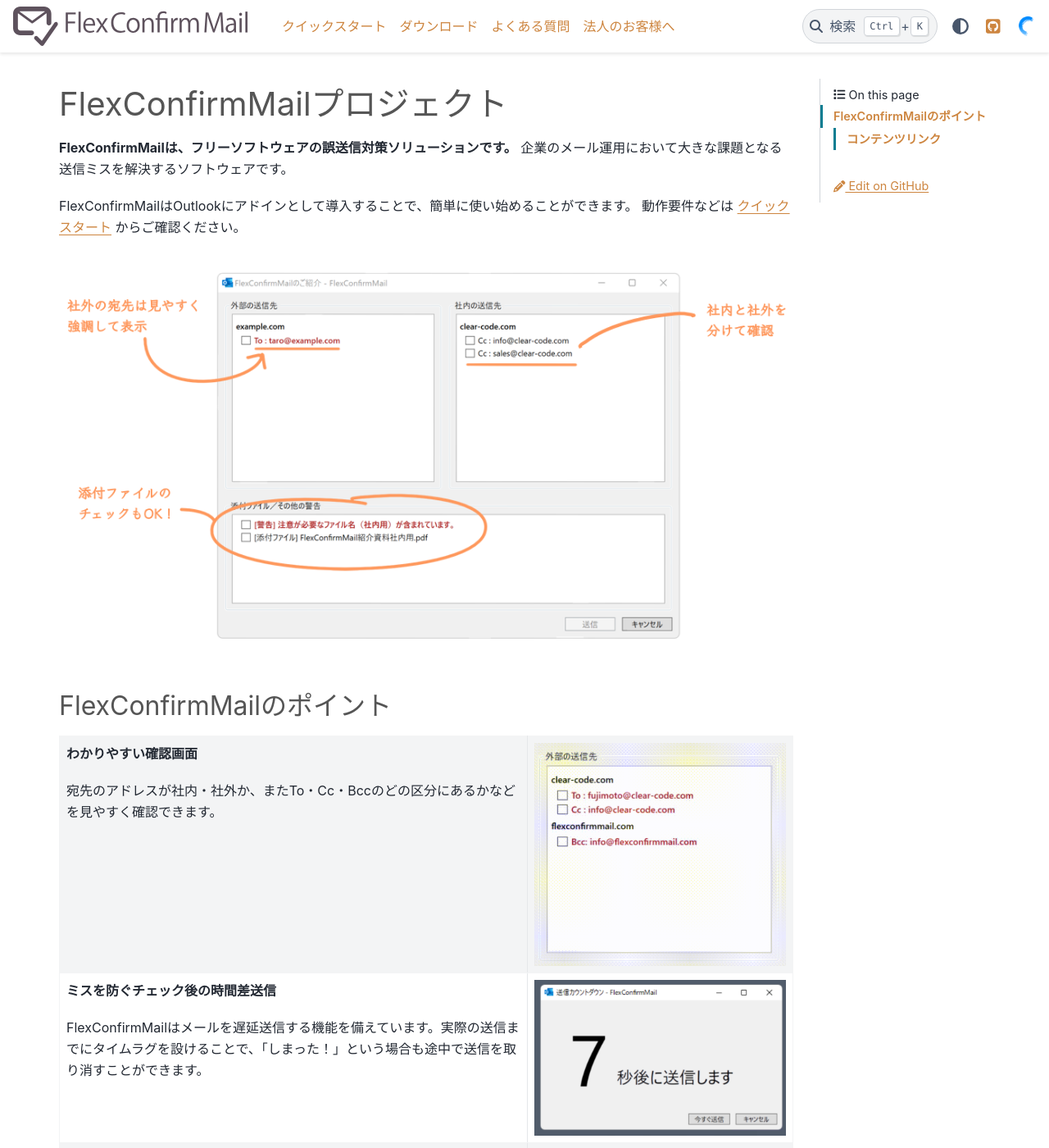
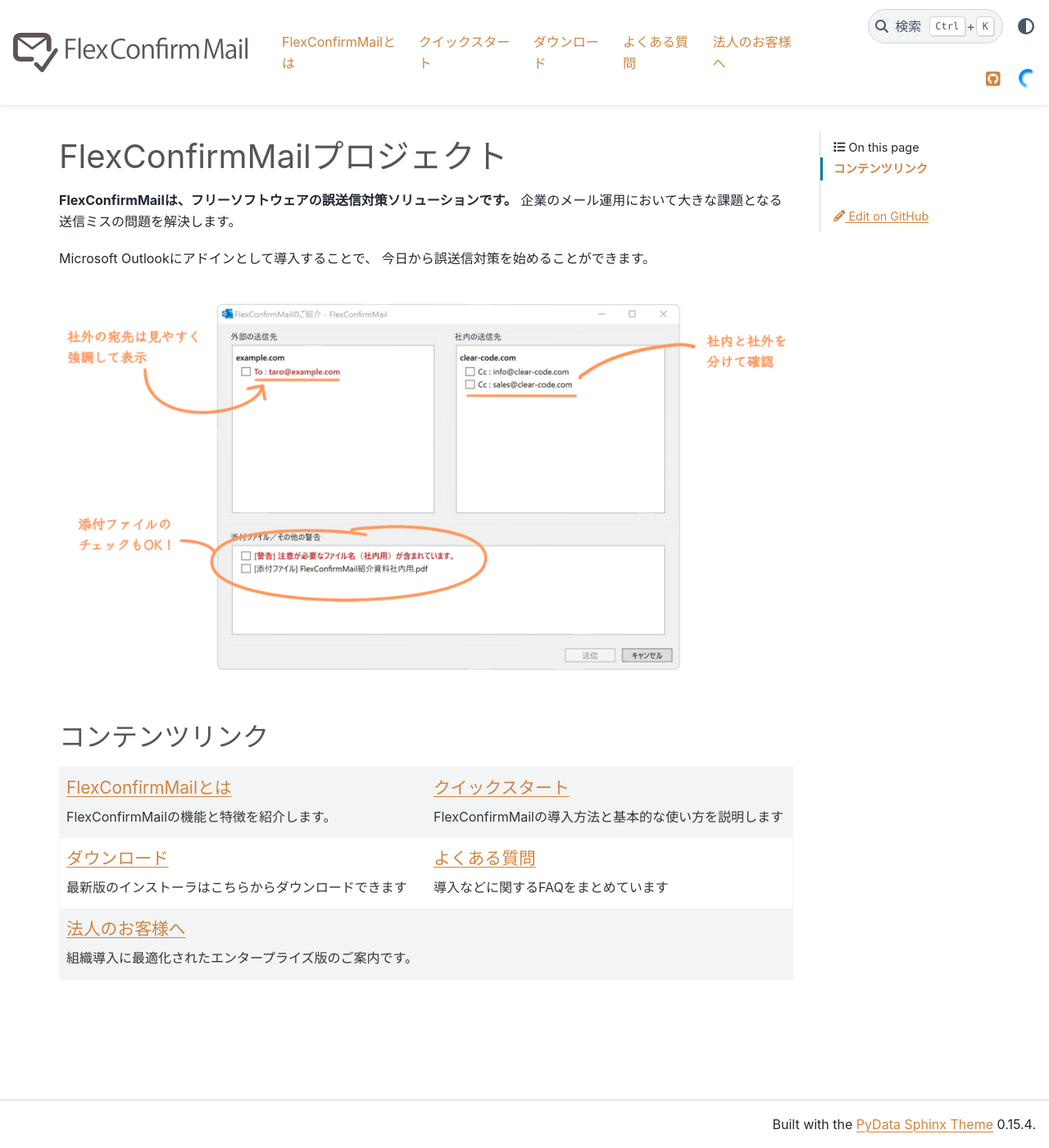
Before and after one commit to FlexConfirmMail/flexconfirmmail.github.io, a Sphinx documentation site: the page built from source/index.rst, in a window 1280 px wide and 1400 px high. Shown: the whole window at 82% size. Built offline with Sphinx 7.4.7 and the PyData theme 0.15.4, drawn with Linux system fonts in a browser that asks for light colours; some of the changed text lies outside the part shown.

```diff
--- a/source/index.rst
+++ b/source/index.rst
@@ -3,35 +3,12 @@ FlexConfirmMailプロジェクト
 ===========================
 
 **FlexConfirmMailは、フリーソフトウェアの誤送信対策ソリューションです。**
-企業のメール運用において大きな課題となる送信ミスを解決するソフトウェアです。
+企業のメール運用において大きな課題となる送信ミスの問題を解決します。
 
-FlexConfirmMailはOutlookにアドインとして導入することで、簡単に使い始めることができます。
-動作要件などは :any:`quickstart` からご確認ください。
+Microsoft Outlookにアドインとして導入することで、
+今日から誤送信対策を始めることができます。
 
 .. image:: _static/top.png
-
-FlexConfirmMailのポイント
-=========================
-
-.. list-table::
-
-   * - **わかりやすい確認画面**
-
-       宛先のアドレスが社内・社外か、またTo・Cc・Bccのどの区分にあるかなどを見やすく確認できます。
-
-     - .. image:: _static/demo-confirm.gif
-
-   * - **ミスを防ぐチェック後の時間差送信**
-
-       FlexConfirmMailはメールを遅延送信する機能を備えています。実際の送信までにタイムラグを設けることで、「しまった！」という場合も途中で送信を取り消すことができます。
-
-     - .. image:: _static/demo-count.png
-
-   * - **使い方に応じた柔軟な設定**
-
-       確認画面の挙動を細かく設定で制御することができるので、自分のワークフローにあったスタイルでチェックできます。
-
-     - .. image:: _static/demo-config.png
 
 コンテンツリンク
 ----------------
@@ -39,25 +16,32 @@ FlexConfirmMailのポイント
 .. list-table::
    :class: table-of-contents
 
-   * - :any:`quickstart`
+   * - :any:`product`
+
+       FlexConfirmMailの機能と特徴を紹介します。
+
+     - :any:`quickstart`
 
        FlexConfirmMailの導入方法と基本的な使い方を説明します
 
-     - :any:`download`
+   * - :any:`download`
 
        最新版のインストーラはこちらからダウンロードできます
 
-   * - :any:`faq`
+     - :any:`faq`
 
        導入などに関するFAQをまとめています
 
-     - :any:`enterprise`
+   * - :any:`enterprise`
 
        組織導入に最適化されたエンタープライズ版のご案内です。
+
+     -
 
 .. toctree::
    :hidden:
 
+   product.rst
    quickstart.rst
    download.rst
    faq.rst
```
Also changed, not shown: source/product.rst (added, +47 -0 lines).
